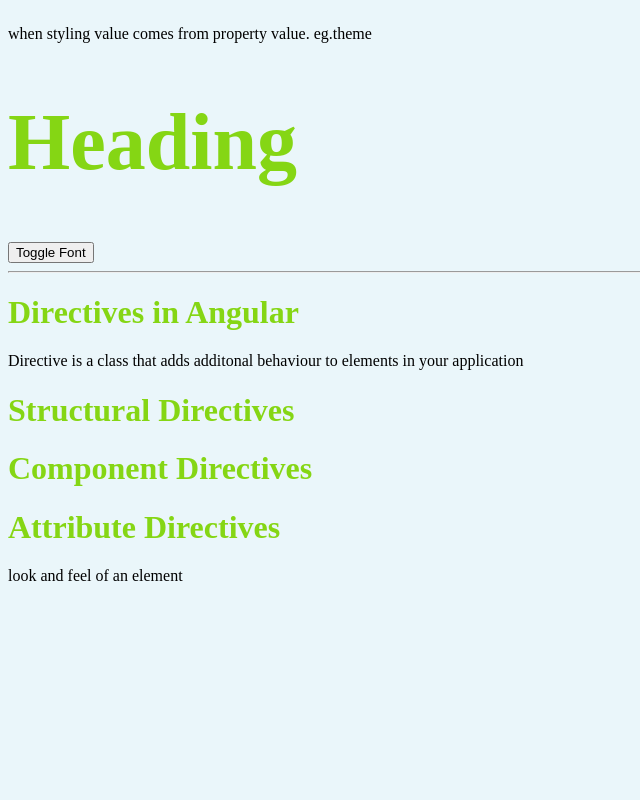
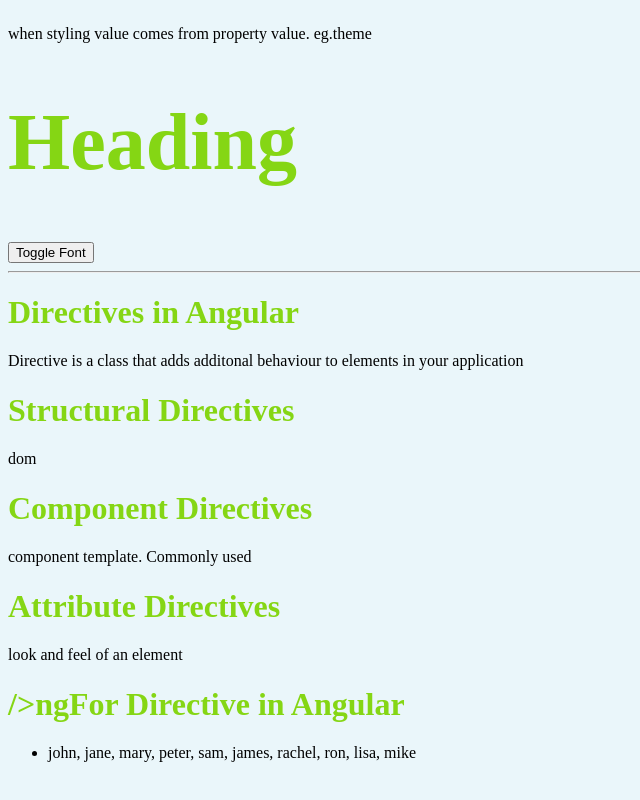
Before and after one commit to BeaulaEkka/angular-firstapp, an Angular app: page / in a window 1280 px wide. Shown: the part 6824-7624 px from the top of the page, without its empty margins (0-640 px from the left). Before the commit the page ends 7559 px from the top, so only its background shows below. Built offline with nearby package versions, Linux system fonts and the light colour scheme.

Commit message:
feat: add ngFor directive implementation and student list to app component

```diff
--- a/src/app/app.component.html
+++ b/src/app/app.component.html
@@ -252,13 +252,19 @@
 <h1>Directives in Angular</h1>
 <p>Directive is a class that adds additonal behaviour to elements in your application</p>
 <h1>Structural Directives</h1>
+<p>dom</p>
 <h2 *ngIf="showHide">Heading Tag</h2>
 
 
 <h1>Component Directives</h1>
+
+<p>component template. Commonly used</p>
 <h1>Attribute Directives</h1>
 <p>look and feel of an element</p>
 
-
+<h1>/>ngFor Directive in Angular</h1>
+<ul>
+  <li *ngFor="let x of studentList">{{x}}</li>
+</ul>
 
 <br><br><br><br><br><br><br>
--- a/src/app/app.component.ts
+++ b/src/app/app.component.ts
@@ -11,7 +11,7 @@
 import { SignupComponent } from "./signup/signup.component";
 import { ProfileComponent } from "./profile/profile.component";
 import { FormsModule } from "@angular/forms";
-import { NgIf } from "@angular/common";
+import { NgIf, NgFor } from "@angular/common";
 
 @Component({
   selector: "app-root",
@@ -21,6 +21,7 @@
     ProfileComponent,
     FormsModule,
     NgIf,
+    NgFor,
   ],
   templateUrl: "./app.component.html",
   styleUrl: "./app.component.css",
@@ -241,4 +242,9 @@
 
   //Directives
   showHide = false;
+
+  //ngFor
+  studentList = [
+    " john, jane, mary, peter, sam, james, rachel, ron, lisa, mike",
+  ];
 }
```
